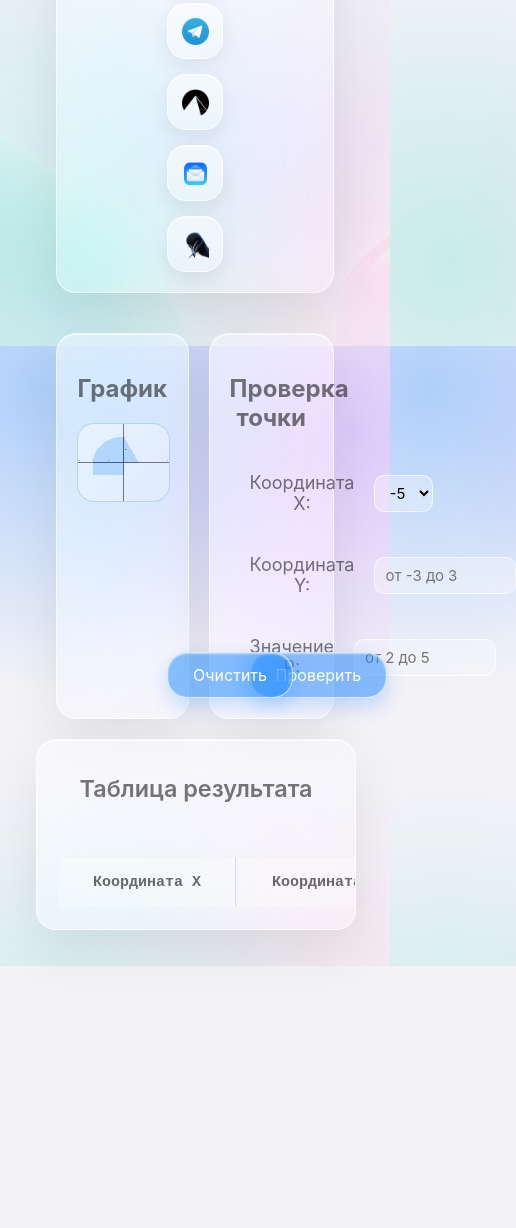
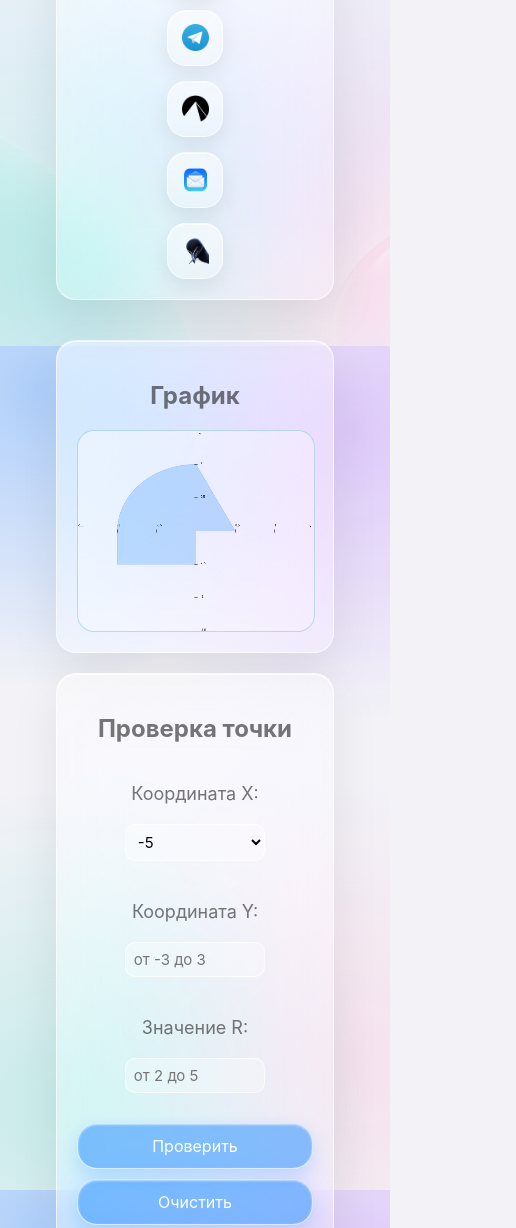
Before and after one commit to eag2007/web-lab1, a website built with Vite: page index.html in a window 390 px wide. Shown: the part 498-1726 px from the top of the page, 516 px wide, since content can reach past the window. Before the commit the page ends 1464 px from the top, so only its background shows below. Built offline with nearby package versions, Linux system fonts and the light colour scheme; files whose address does not match are found by name.

Commit message:
file to files main.js -> *.js and adaptation small size width

```diff
--- a/src/css/main.css
+++ b/src/css/main.css
@@ -90,6 +90,7 @@ nav:hover {
 
 .profile-text {
     font-family: monospace;
+    font-size: 14px;
 }
 
 .profile-description {
@@ -302,9 +303,9 @@ button {
 }
 
 input {
-    width: 120px;
+    width: 140px;
     height: 35px;
-    padding: 0 10px;
+    padding: 2% 4%;
 
     border-radius: 10px;
     border: 1px solid rgba(255, 255, 255, 0.65);
@@ -317,10 +318,14 @@ input {
     outline: none;
 }
 
+input[type="text"] {
+    box-sizing: border-box;
+}
+
 select {
     width: 140px;
     height: 37px;
-    padding: 0 10px;
+    padding: 2% 4%;
 
     border-radius: 10px;
     border: 1px solid rgba(255, 255, 255, 0.65);
@@ -489,3 +494,51 @@ table {
     font-family: "Inter", sans-serif;
     font-size: 15px;
 }
+
+@media (max-width: 1100px) {
+    #check-button,
+    #clear-button {
+        position: static;
+
+        width: 100%;
+        margin: 10px 0 0 0;
+    }
+}
+
+@media (max-width: 800px) {
+    .graphics-coordinates {
+        flex-direction: column;
+    }
+
+    .graphics,
+    .coordinates {
+        width: 100%;
+        box-sizing: border-box;
+        flex-direction: column;
+    }
+
+    .poles {
+        flex-direction: column;
+    }
+
+    canvas {
+        max-width: none;
+        width: 100%;
+    }
+
+    #logs {
+        width: 100%;
+        box-sizing: border-box;
+
+        margin-left: 0;
+        margin-right: 0;
+    }
+
+    #check-button,
+    #clear-button {
+        position: static;
+
+        width: 100%;
+        margin: 10px 0 0 0;
+    }
+}
--- a/src/js/canvas.js
+++ b/src/js/canvas.js
@@ -284,7 +284,7 @@ export const createPoint = (event) => {
   y = (y / (2 * yStep)) * global_r;
 
   const is_range = checkRange(x, y) ? 'Попала' : 'Не попала';
-  const time = new Date().toLocaleString('ru-RU');
+  const time = Date.now();
   const point = [x, y, global_r, is_range, time];
 
   points.push(point);
--- a/src/js/main.js
+++ b/src/js/main.js
@@ -46,7 +46,7 @@ const clickCheckButton = () => {
 
   setGlobalR(r);
 
-  const tmp = new Date().toLocaleString('ru-RU');
+  const tmp = Date.now();
   const is_range = checkRange(x, y) ? 'Попала' : 'Не попала';
   const point = [x, y, r, is_range, tmp];
 
--- a/src/js/points.js
+++ b/src/js/points.js
@@ -8,9 +8,9 @@ export const setGlobalR = (value) => {
 };
 
 export const checkRange = (x, y) => {
-  if (y <= -2 * x + global_r && x <= global_r / 2 && y <= global_r) {
+  if (y <= -2 * x + global_r && x <= global_r / 2 && y <= global_r && y >= 0 && x >= 0) {
     return true;
-  } else if (x >= -global_r && x <= 0 && -y <= 0 && y >= -global_r / 2) {
+  } else if (x >= -global_r && x <= 0 && y <= 0 && y >= -global_r / 2) {
     return true;
   } else if (x ** 2 + y ** 2 <= global_r ** 2 && x <= 0 && y >= 0) {
     return true;
--- a/src/js/table.js
+++ b/src/js/table.js
@@ -3,7 +3,8 @@ import { points } from './points.js';
 const value_table = document.getElementsByTagName('tbody')[0];
 
 export const addPointToTable = (point) => {
-  const [x, y, r, is_range, time] = point;
+  const [x, y, r, is_range, timestamp] = point;
+  const time = new Date(timestamp).toLocaleString('ru-RU');
 
   value_table.innerHTML += `<tr>
                               <td>${x}</td>
@@ -20,12 +21,14 @@ export const clearTable = () => {
 
 export const addToTable = () => {
   for (const i of points) {
+    const time = new Date(i[4]).toLocaleString('ru-RU');
+
     value_table.innerHTML += `<tr>
                                 <td>${i[0]}</td>
                                 <td>${i[1]}</td>
                                 <td>${i[2]}</td>
                                 <td>${i[3]}</td>
-                                <td>${i[4]}</td>
+                                <td>${time}</td>
                              </tr>`;
   }
 };
```
